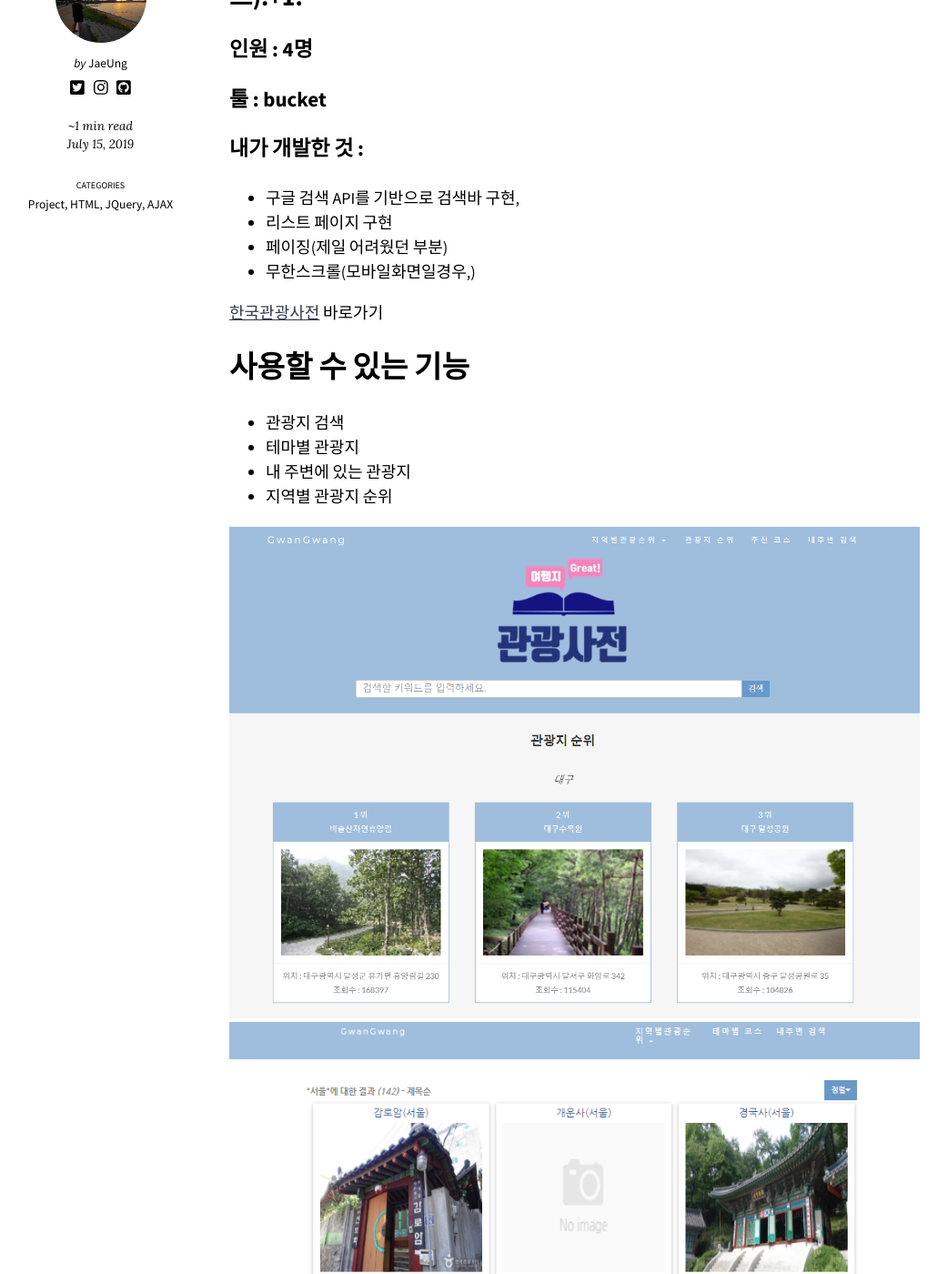
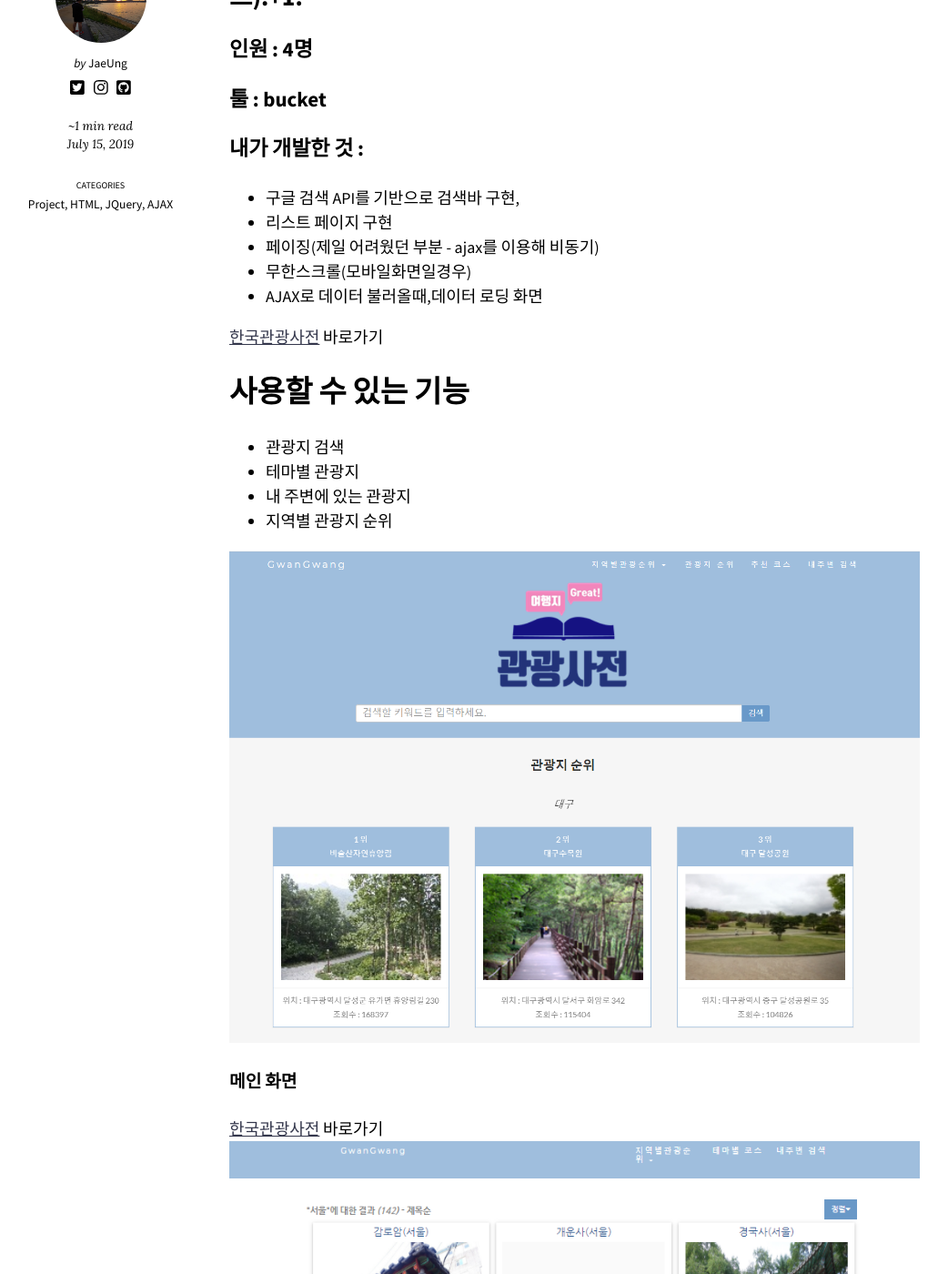
Before and after one commit to kimjw9302/kimjw9302.github.io, a Jekyll site: the page built from _posts/2019-07-15-관광사전.md, in a window 1280 px wide and 1400 px high, scrolled down 513 px. Shown: the whole window at 91% size, without its empty margins (123-1165 px from the left). Built offline with Jekyll 4.4.1, drawn with Linux system fonts in a browser that asks for light colours; nearby versions of some CDN libraries.

Commit message:
Update 2019-07-15-관광사전.md

````diff
--- a/_posts/2019-07-15-관광사전.md
+++ b/_posts/2019-07-15-관광사전.md
@@ -18,8 +18,9 @@ last_modified_at: 2019-03-09T12:45:25-05:00
 ### 내가 개발한 것 :
 + 구글 검색 API를 기반으로 검색바 구현,
 * 리스트 페이지 구현
-- 페이징(제일 어려웠던 부분)
-- 무한스크롤(모바일화면일경우,)
+- 페이징(제일 어려웠던 부분 - ajax를 이용해 비동기)
+- 무한스크롤(모바일화면일경우)
+- AJAX로 데이터 불러올때,데이터 로딩 화면
 
 
 [한국관광사전](https://jaewoong9302.cafe24.com) 바로가기
@@ -32,7 +33,10 @@ last_modified_at: 2019-03-09T12:45:25-05:00
 + 지역별 관광지 순위
 
 ![관광사전이미지](/images/img1.PNG)
+#### 메인 화면
+[한국관광사전](https://jaewoong9302.cafe24.com) 바로가기
 ![리스트페이지](/images/img2.PNG)
+#### 메인 화면
 ```bash
 한국관광공사
 ```
````
